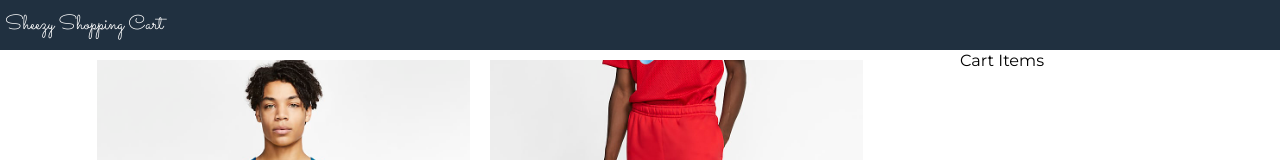
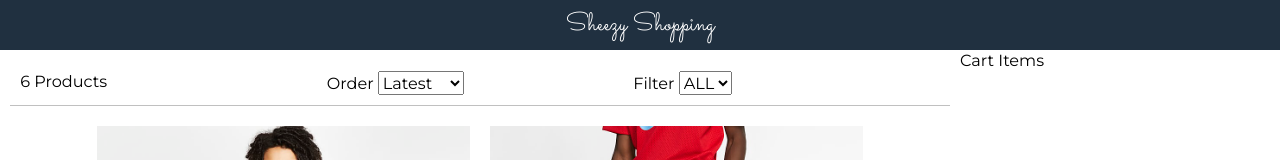
Before and after one commit to hasan-umanitoba/Sheezy-Shopping, a React (Create React App) app: page / in a window 1280 px wide. Shown: the top 160 px of the page. Built offline with nearby package versions, Linux system fonts and the light colour scheme.

Commit message:
Implementing Filter Components for Sorting Products

```diff
--- a/src/App.js
+++ b/src/App.js
@@ -1,6 +1,7 @@
 import React from "react";
 import data from "./data.json";
 import Products from "./components/Products";
+import Filter from "./components/Filter";
 
 class App extends React.Component {
   constructor() {
@@ -12,24 +13,63 @@
     };
   }
 
+  filterProducts = (event) => {
+    if (event.target.value === "") {
+      this.setState({ size: event.target.value, products: data.products });
+    } else {
+      this.setState({
+        size: event.target.value,
+        products: data.products.filter(
+          (product) => product.availableSizes.indexOf(event.target.value) >= 0
+        ),
+      });
+    }
+  };
+
+  sortProducts = (event) => {
+    const sort = event.target.value;
+    this.setState((state) => ({
+      sort: sort,
+      products: this.state.products
+        .slice()
+        .sort((a, b) =>
+          sort === "lowest"
+            ? a.price > b.price
+              ? 1
+              : -1
+            : sort === "highest"
+            ? a.price < b.price
+              ? 1
+              : -1
+            : a._id > b._id
+            ? 1
+            : -1
+        ),
+    }));
+  };
+
   render() {
     return (
       <div className="grid-container">
         <header>
-          <a href="/">Sheezy Shopping Cart</a>
+          <a href="/">Sheezy Shopping</a>
         </header>
         <main>
           <div className="content">
             <div className="main">
-            <Products products={this.state.products}> </Products>
-
-
+              <Filter
+                count={this.state.products.length}
+                size={this.state.size}
+                sort={this.state.sort}
+                filterProducts={this.filterProducts}
+                sortProducts={this.sortProducts}
+              ></Filter>
+              <Products products={this.state.products}> </Products>
             </div>
             <div className="sidebar">Cart Items</div>
-
           </div>
         </main>
-        <footer>This is a footer</footer>
+        <footer>Copyright ©</footer>
       </div>
     );
   }
--- /dev/null
+++ b/src/components/Filter.js
@@ -0,0 +1,31 @@
+import React, { Component } from "react";
+
+export default class Filter extends Component {
+  render() {
+    return (
+      <div className="filter">
+        <div className="filter-result">{this.props.count} Products</div>
+        <div className="filter-sort">
+          Order{" "}
+          <select value={this.props.sort} onChange={this.props.sortProducts}>
+            <option value="">Latest</option>
+            <option value="lowest">Lowest</option>
+            <option value="highest">Highest</option>
+          </select>
+        </div>
+        <div className="filter-size">
+          Filter{" "}
+          <select value={this.props.size} onChange={this.props.filterProducts}>
+            <option value="">ALL</option>
+            <option value="XS">XS</option>
+            <option value="S">S</option>
+            <option value="M">M</option>
+            <option value="L">L</option>
+            <option value="XL">XL</option>
+            <option value="XXL">XXL</option>
+          </select>
+        </div>
+      </div>
+    );
+  }
+}
--- a/src/data.json
+++ b/src/data.json
@@ -5,7 +5,7 @@
             "description": "about the dress",
             "image": "images/item1.jpg",
             "price": 101,
-            "availableSizes": ["XL", "XXL", "L", "M"]
+            "availableSizes": ["XXL", "L", "M", "S"]
         },
         {
             "_id": "item2",
@@ -13,7 +13,7 @@
             "description": "about the dress",
             "image": "images/item2.jpg",
             "price": 10.2,
-            "availableSizes": ["XL", "XXL", "L", "M"]
+            "availableSizes": ["XL", "L", "M"]
         },
         {
             "_id": "item3",
@@ -21,7 +21,7 @@
             "description": "about the dress",
             "image": "images/item3.jpg",
             "price": 20.2,
-            "availableSizes": ["XL", "XXL", "L", "M"]
+            "availableSizes": ["L", "M", "XS"]
         },
         {
             "_id": "item4",
--- a/src/index.css
+++ b/src/index.css
@@ -40,7 +40,8 @@
     align-items: center;
     padding: 0.5rem;
     font-family: Sacramento;
-    font-size: 2rem;
+    font-size: 2.5rem;
+    justify-content: center;
 }
 
 header a {
@@ -139,3 +140,18 @@
 .button:hover {
     border: 0.1rem #808080 solid;
 }
+
+
+/* Filtering */
+
+.filter {
+    display: flex;
+    padding: 1rem;
+    margin: 1rem;
+    justify-content: space-between;
+    border-bottom: 0.1rem #c0c0c0 solid;
+}
+
+.filter div {
+    flex: 1;
+}
```
